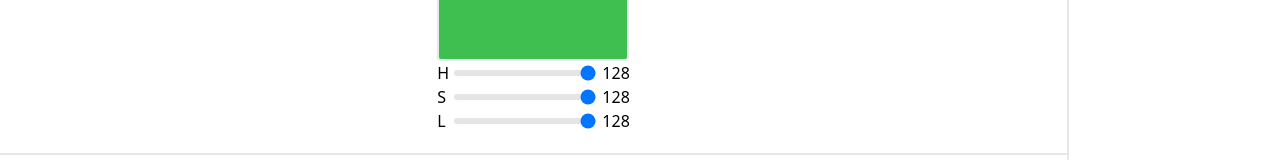
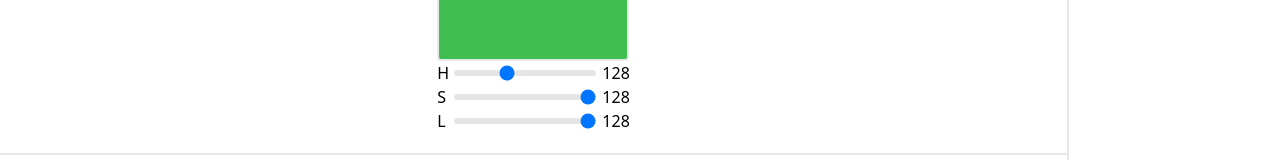
Before and after one commit to andrea-dam/palette-app, a Vue app: page / in a window 1280 px wide. Shown: the part 567-727 px from the top of the page. Built offline with nearby package versions, Linux system fonts and the light colour scheme.

Commit message:
Corretto valore massimo per slider hue

```diff
--- a/src/components/ColorSlider.vue
+++ b/src/components/ColorSlider.vue
@@ -5,6 +5,7 @@
             type="range"
             min="0"
             step="1"
+            :max="props.max"
             v-model="state"
             @input="$emit('updateValue', state)"
             :id="props.sliderNumber"
@@ -17,7 +18,7 @@
 import { ref } from "vue";
 import { useStorage } from "@vueuse/core";
 
-const props = defineProps(["cardNumber", "sliderNumber", "attributo"]);
+const props = defineProps(["cardNumber", "sliderNumber", "attributo", "max"]);
 defineEmits(["updateValue"]);
 
 const defaultState = ref(128);
```
